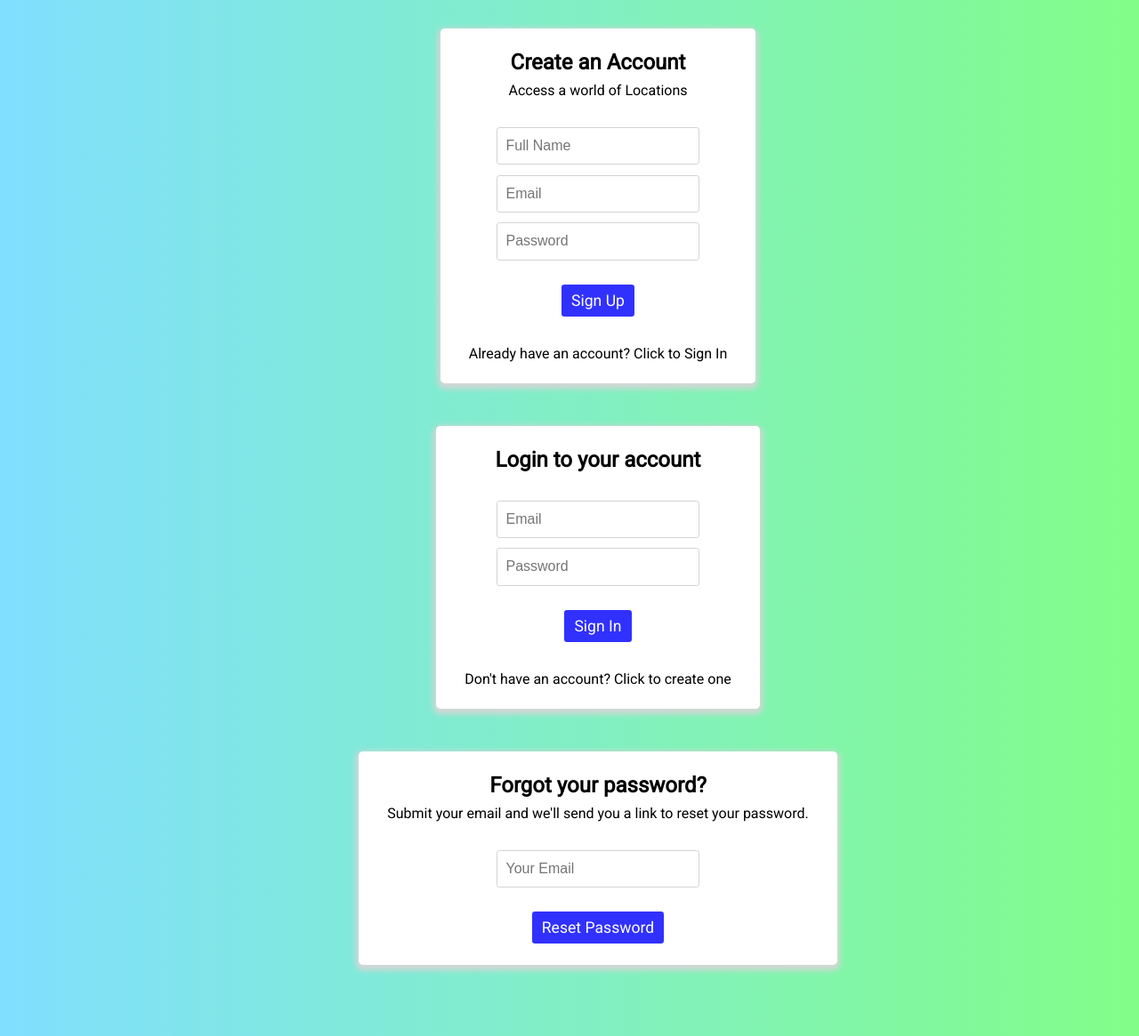
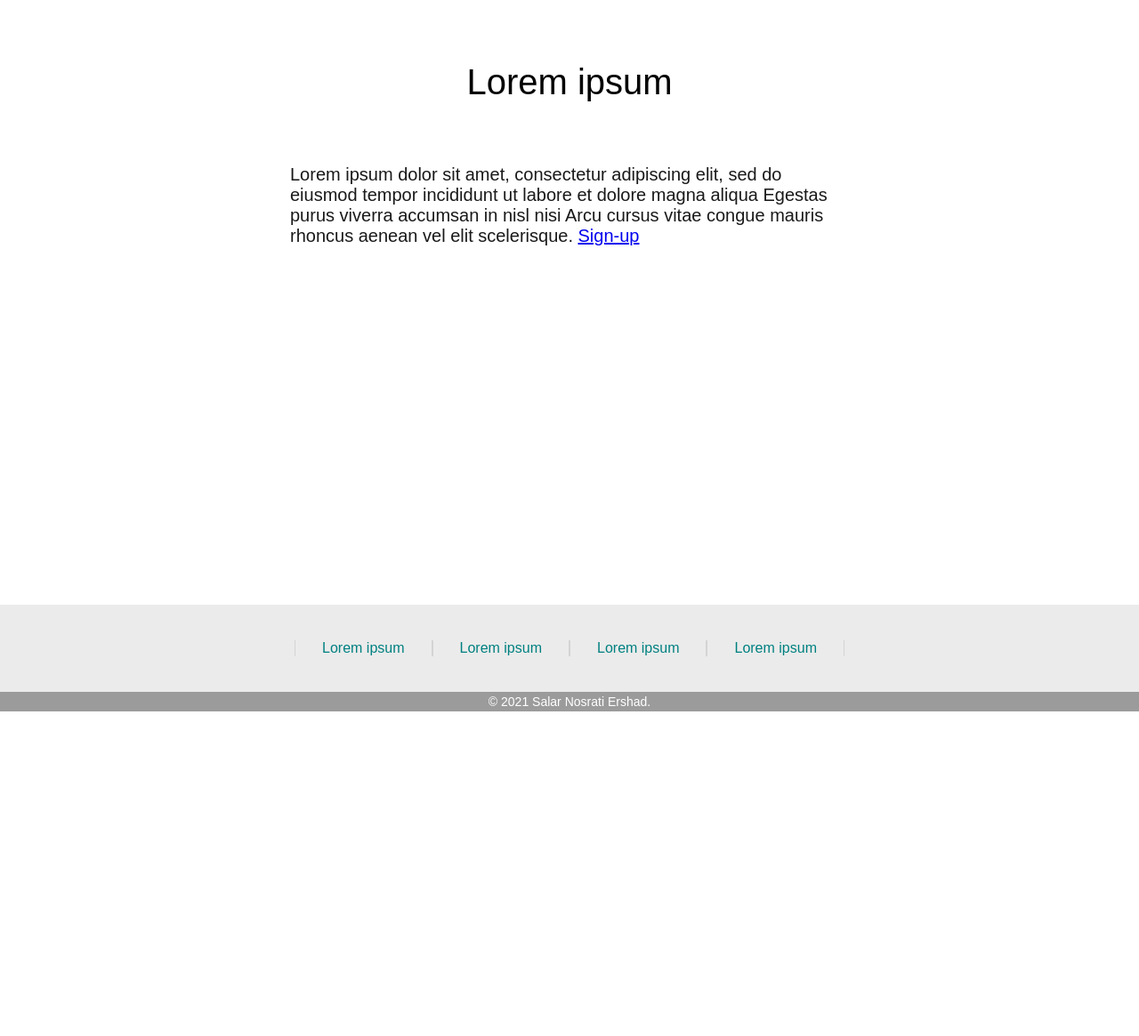
Before and after one commit to PyAlaie/tsn2, a Django app: page / in a window 1280 px wide. Shown: the whole page at 89% size. After the commit the page ends 800 px from the top, so only its background shows below. Run offline with Django 3.2, Linux system fonts and the light colour scheme.

Commit message:
Add landing page prototype

```diff
--- a/static/css/base.css
+++ /dev/null
@@ -1,82 +0,0 @@
-html,
-body {
-  margin: 0;
-  overflow-x: hidden;
-}
-
-body {
-  font-family: Roboto;
-}
-
-.main {
-  height: 100%;
-  width: 100%;
-  overflow-y: auto;
-  display: flex;
-  flex-direction: column;
-  align-items: center;
-  justify-content: center;
-  padding: 2rem;
-  background: linear-gradient(90deg, #80dfff, #83ff83);
-}
-
-.signup-form .form-already-link, .login-form .form-already-link {
-  -webkit-user-select: none;
-  -moz-user-select: none;
-  -ms-user-select: none;
-  user-select: none;
-  margin-top: 2rem;
-  cursor: pointer;
-}
-
-.signup-form, .login-form, .forgot-password-form {
-  box-shadow: 0 3px 6px 3px #d6d6d6;
-  padding: 1.5rem 2rem;
-  background: white;
-  border-radius: 0.3rem;
-  display: flex;
-  flex-direction: column;
-  align-items: center;
-  justify-content: center;
-  margin-bottom: 3rem;
-}
-.signup-form form, .login-form form, .forgot-password-form form {
-  display: flex;
-  flex-direction: column;
-  align-items: center;
-  justify-content: center;
-  margin-top: 2rem;
-  gap: 0.7rem;
-}
-.signup-form form .form-submit-btn, .login-form form .form-submit-btn, .forgot-password-form form .form-submit-btn {
-  -webkit-user-select: none;
-  -moz-user-select: none;
-  -ms-user-select: none;
-  user-select: none;
-  background: #3131ff;
-  padding: 0.5rem 0.7rem;
-  border-radius: 0.2rem;
-  color: white;
-  cursor: pointer;
-  margin-top: 1rem;
-  transition: 0.1s;
-  font-size: 1.1rem;
-}
-.signup-form form .form-submit-btn:hover, .login-form form .form-submit-btn:hover, .forgot-password-form form .form-submit-btn:hover {
-  background: #4b4bff;
-}
-.signup-form form .form-input, .login-form form .form-input, .forgot-password-form form .form-input {
-  font-size: 1rem;
-  padding: 0.7rem 0.6rem;
-  border: lightgray solid 1px;
-  border-radius: 0.2rem;
-}
-.signup-form .form-title-major, .login-form .form-title-major, .forgot-password-form .form-title-major {
-  font-size: 1.5rem;
-  font-weight: bold;
-}
-.signup-form .form-title-minor, .login-form .form-title-minor, .forgot-password-form .form-title-minor {
-  margin-top: 0.5rem;
-}
-
-/*# sourceMappingURL=base.css.map */
--- a/static/css/import/helpers.css
+++ /dev/null
@@ -1,3 +0,0 @@
-
-
-/*# sourceMappingURL=helpers.css.map */
--- a/static/css/import/mixins.css
+++ /dev/null
@@ -1,3 +0,0 @@
-
-
-/*# sourceMappingURL=mixins.css.map */
--- a/static/css/import/settings.css
+++ /dev/null
@@ -1,3 +0,0 @@
-
-
-/*# sourceMappingURL=settings.css.map */
--- a/static/js/base.js
+++ /dev/null
@@ -1,47 +0,0 @@
-let btnSubmit_signup = document.querySelector('.submit-btn-signup');
-let btnSubmit_login = document.querySelector('.submit-btn-login');
-let btnSubmit_forgotPassword = document.querySelector('.submit-btn-forgot-password');
-
-let form_signup = document.querySelector('.signup-form > form');
-let form_login = document.querySelector('.login-form > form');
-let form_forgotPassword = document.querySelector('.forgot-password-form > form');
-
-
-btnSubmit_signup.addEventListener('click', function(event) {
-    // Action for signup button clicked
-
-    let formData = new FormData(form_signup);
-    let finalData = {};
-
-    for (var pair of formData.entries()) {
-        finalData[pair[0]] = pair[1]
-    }
-
-    // Use finalData as input for backend.
-});
-
-btnSubmit_login.addEventListener('click', function(event) {
-    // Action for login button clicked
-
-    let formData = new FormData(form_login);
-    let finalData = {};
-
-    for (var pair of formData.entries()) {
-        finalData[pair[0]] = pair[1]
-    }
-
-    // Use finalData as input for backend.
-});
-
-btnSubmit_forgotPassword.addEventListener('click', function(event) {
-    // Action for forgot_password button clicked
-
-    let formData = new FormData(form_forgotPassword);
-    let finalData = {};
-
-    for (var pair of formData.entries()) {
-        finalData[pair[0]] = pair[1]
-    }
-
-    // Use finalData as input for backend.
-});
--- a/static/scss/base.scss
+++ /dev/null
@@ -1,105 +0,0 @@
-@import "import/reset";
-@import "import/mixins";
-@import "import/helpers";
-@import "import/settings";
-
-
-body {
-    font-family: Roboto;
-}
-
-.main {
-    height: 100%;
-    width: 100%;
-    overflow-y: auto;
-    // box-sizing: border-box;
-
-    display: flex;
-    flex-direction: column;
-    align-items: center;
-    justify-content: center;
-    padding: 2rem;
-    // background: greenyellow;
-    // background: black;
-    background: linear-gradient(90deg, rgb(128, 223, 255), rgb(131, 255, 131))
-}
-
-.signup-form, .login-form {
-    .form-already-link {
-        @include unselectable();
-        margin-top: 2rem;
-        cursor: pointer;
-
-    }
-}
-
-.signup-form, .login-form, .forgot-password-form {
-    box-shadow: 0 3px 6px 3px rgb(214, 214, 214);
-    // box-shadow: 0 3px 6px 3px blue;
-
-    padding: 1.5rem 2rem;
-    background: white;
-    // width: 22rem;
-
-    border-radius: .3rem;
-
-    display: flex;
-    flex-direction: column;
-    align-items: center;
-    justify-content: center;
-
-    form {
-        display: flex;
-        flex-direction: column;
-        align-items: center;
-        justify-content: center;
-
-        margin-top: 2rem;
-
-        gap: .7rem;
-
-        .form-submit-btn {
-            @include unselectable();
-
-            background: rgb(49, 49, 255);
-            padding: .5rem .7rem;
-            border-radius: .2rem;
-            color: white;
-            cursor: pointer;
-            margin-top: 1rem;
-            transition: .1s;
-            font-size: 1.1rem;
-
-            &:hover {
-                background: lighten(rgb(49, 49, 255), 5%)
-            }
-        }
-
-        .form-input {
-            font-size: 1rem;
-            padding: .7rem .6rem;
-            border: lightgray solid 1px;
-            border-radius: .2rem;
-            // height: 2.5rem;
-            // border-
-        }
-    }
-
-
-    // FOR TEST
-    margin-bottom: 3rem;
-
-    .form-title-major {
-        font-size: 1.5rem;
-        font-weight: bold;
-    }
-
-    .form-title-minor {
-        margin-top: .5rem;
-        // font-
-    }
-}
-
-.signup-form {}
-.login-form {}
-.forgot-password {}
--- a/static/scss/import/mixins.scss
+++ /dev/null
@@ -1,28 +0,0 @@
-@mixin unselectable() {
-    -webkit-user-select: none;
-    -moz-user-select: none;
-    -ms-user-select: none;
-    user-select: none;
-}
-
-@mixin placeholder {
-    &::-webkit-input-placeholder {
-        @content;
-    }
-
-    &:-ms-input-placeholder {
-        @content;
-    }
-
-    &::-moz-placeholder {
-        @content;
-    }
-
-    &:-moz-placeholder {
-        @content;
-    }
-
-    &::placeholder {
-        @content;
-    }
-}
--- a/static/scss/import/reset.scss
+++ /dev/null
@@ -1,5 +0,0 @@
-html,
-body {
-    margin: 0;
-    overflow-x: hidden;
-}
--- a/static/scss/import/settings.scss
+++ /dev/null
@@ -1,3 +0,0 @@
-:root {
-    // Css global variables
-}
--- a/templates/base.html
+++ /dev/null
@@ -1,57 +0,0 @@
-<!DOCTYPE html>
-<html lang="en">
-<head>
-    <meta charset="UTF-8">
-    <meta http-equiv="X-UA-Compatible" content="IE=edge">
-    <meta name="viewport" content="width=device-width, initial-scale=1.0">
-    <title>{{ title }}</title>
-
-    <!-- Loading fonts from Google Fonts -->
-    <link href="https://fonts.googleapis.com/css?family=Roboto+Slab:400|Roboto:400|Roboto+Mono:400" rel="stylesheet">
-
-    {% load static %}
-    <link href="{% static 'css/base.css' %}" rel="stylesheet">
-</head>
-<body>
-
-<div class="main">
-    <div class="signup-form">
-        <div class="form-title-major">Create an Account</div>
-        <div class="form-title-minor">Access a world of Locations</div>
-        <form>
-            <input class="form-input" placeholder="Full Name" name="name">
-            <input class="form-input" placeholder="Email" name="email" type="email">
-            <input class="form-input" placeholder="Password" name="password" type="password">
-            <div class="form-submit-btn submit-btn-signup">Sign Up</div>
-        </form>
-
-        <a class="form-already-link">Already have an account? Click to Sign In</a>
-    </div>
-
-    <div class="login-form">
-        <div class="form-title-major">Login to your account</div>
-        <!-- <div class="form-title-minor"><< minor: Text for log in >></div> -->
-
-        <form>
-            <input class="form-input" placeholder="Email" name="email" type="email">
-            <input class="form-input" placeholder="Password" name="password" type="password">
-            <div class="form-submit-btn submit-btn-login">Sign In</div>
-        </form>
-
-        <a class="form-already-link">Don't have an account? Click to create one</a>
-    </div>
-
-    <div class="forgot-password-form">
-        <div class="form-title-major">Forgot your password?</div>
-        <div class="form-title-minor">Submit your email and we'll send you a link to reset your password.</div>
-        <form>
-            <input class="form-input" placeholder="Your Email" name="email" type="email">
-            <div class="form-submit-btn submit-btn-forgot-password">Reset Password</div>
-        </form>
-    </div>
-</div>
-
-
-<script src="{% static 'js/base.js' %}"></script>
-</body>
-</html>
--- a/index.html
+++ b/templates/index.html
@@ -4,7 +4,9 @@
     <meta charset="UTF-8">
     <meta http-equiv="X-UA-Compatible" content="IE=edge">
     <meta name="viewport" content="width=device-width, initial-scale=1.0">
-    <link rel="stylesheet" href="style.css">
+
+    {% load static %}
+    <link rel="stylesheet" href="{% static 'css/style.css'%}">
     <title>Lorem ipsum</title>
 </head>
 <body>
@@ -14,18 +16,18 @@
             </div>
 
             <div class="middle-text">
-                Lorem ipsum dolor sit amet, consectetur adipiscing elit, sed do eiusmod tempor incididunt ut labore et dolore magna aliqua Egestas purus viverra accumsan in nisl nisi Arcu cursus vitae congue mauris rhoncus aenean vel elit scelerisque
+                Lorem ipsum dolor sit amet, consectetur adipiscing elit, sed do eiusmod tempor incididunt ut labore et dolore magna aliqua Egestas purus viverra accumsan in nisl nisi Arcu cursus vitae congue mauris rhoncus aenean vel elit scelerisque. <a href="#">Sign-up</a>
             </div>
 
     </div>
     <div class="footer">
         <div class="footer-container">
             <div class="footer-items">
-                <a href="">Lorem ipsum</a><a href="">Lorem ipsum</a><a href="">Lorem ipsum</a><a href="">Lorem ipsum</a>
+                <a href="#">Lorem ipsum</a><a href="#">Lorem ipsum</a><a href="#">Lorem ipsum</a><a href="#">Lorem ipsum</a>
             </div>
         </div>
         <div class="copyright">
-            write down your copyright stuff here :|
+            © 2021 Salar Nosrati Ershad.
         </div>
     </div>
 </body>
--- a/tsn2/web/views.py
+++ b/tsn2/web/views.py
@@ -2,4 +2,4 @@ from django.shortcuts import render
 
 
 def main(request):
-    return render(request, template_name='base.html')
+    return render(request, template_name='index.html')
```
Also changed, not shown: static/css/import/reset.css (deleted, +0 -7 lines), static/css/style.css (renamed from style.css), static/scss/import/helpers.scss (deleted), 5 other files.
